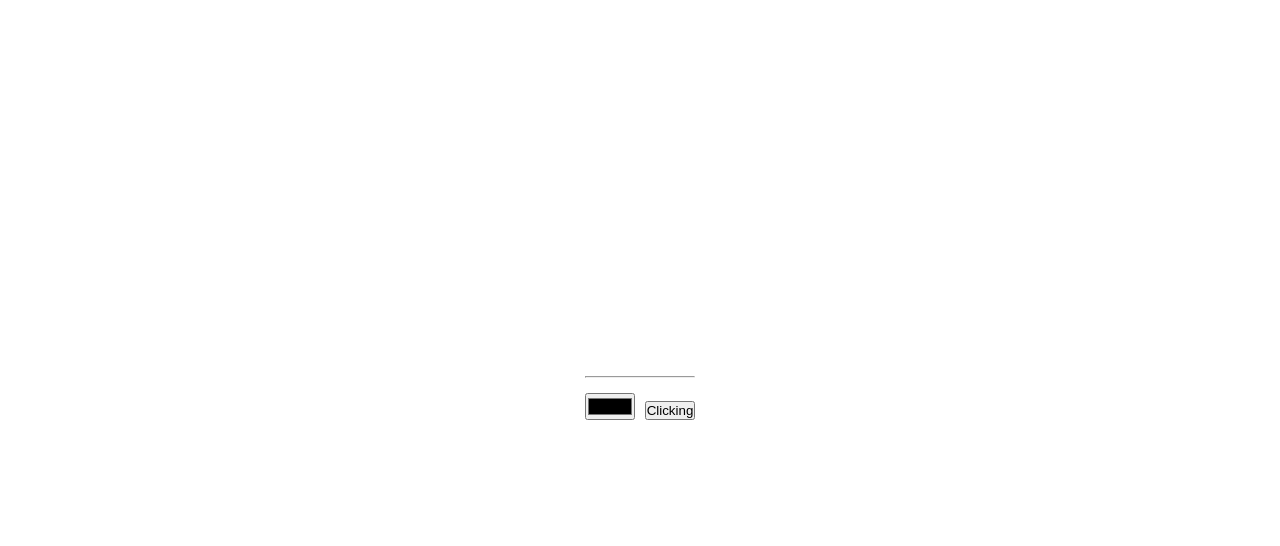
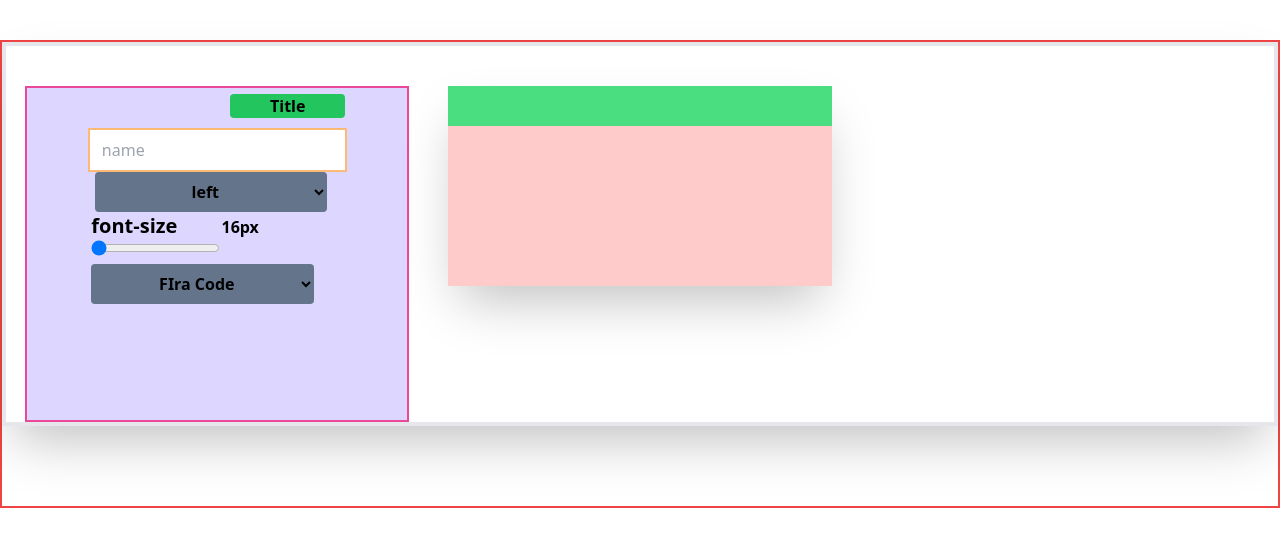
Before and after one commit to Habiba-007/DEV-ZONE, a plain HTML site: page all-events/index.html in a window 1280 px wide. Drawn offline with nearby package versions, Linux system fonts and the light colour scheme.

Commit message:
elimentor created

```diff
--- a/all-events/elementor.js
+++ b/all-events/elementor.js
@@ -0,0 +1,37 @@
+const inputElement = document.getElementById('title');
+const headingElement = document.getElementById('heading');
+const align = document.getElementById('align_input');
+const fsElement = document.getElementById('fs');
+const pxElement = document.getElementById('px')
+const famillyElement=document.getElementById('fontFamilly')
+
+inputElement.onkeyup = () => {
+  let inputValue = inputElement.value;
+  headingElement.innerHTML = inputValue;
+}
+// align.onchange = () => {
+//   const align_value = align.value;
+//   headingElement.style.textAlign = align_value;
+// }
+
+
+// catch the select tag =>
+align.onchange = () => {
+  const alignValue = align.value;
+  headingElement.style.textAlign = alignValue;
+}
+
+// now catch the font-size input tag (instant change means oninput-event fire hobe)
+fsElement.oninput = () => {
+  const fontInput = fsElement.value;
+  headingElement.style.fontSize = fontInput + "px"
+  // px-control and px-id was a html tag
+  pxElement.innerHTML = fontInput
+
+}
+
+//font-familly control->
+famillyElement.oninput = () => {
+  const famillyValue = famillyElement.value;
+  headingElement.style.fontFamily=famillyValue
+}
--- a/all-events/index.css
+++ b/all-events/index.css
@@ -1,12 +1,12 @@
-*{
+/* *{
   margin: 0px;
   padding: 0px;
-}
+} */
 
-.middle{
+/* .middle{
   display: flex;
   justify-content: center;
   align-items: center;
   height: 100vh;
   font-size: 40px;
-}
+} */
--- a/all-events/index.html
+++ b/all-events/index.html
@@ -1,24 +1,83 @@
 <!DOCTYPE html>
 <html lang="en">
+
 <head>
   <meta charset="UTF-8">
   <meta name="viewport" content="width=device-width, initial-scale=1.0">
   <title>Dev-Zone Class-4</title>
+  <!-- tailwind-link  -->
+  <script src="https://cdn.tailwindcss.com"></script>
+  <!-- css link  -->
   <link rel="stylesheet" href="/all-events/index.css">
 </head>
+
 <body class="middle">
 
-<div class="box">
+  <!-- <div class="box">
   <h1></h1>
   <hr>
   <input id="inputing" type="color" placeholder="Name">
   <button id="clicks">Clicking</button>
-  <!-- <br>
-  <hr> -->
-  <!-- <h1></h1> -->
-</div>
+  <br>
+  <hr>
+</div> -->
+  <!-- <div class=" h-[100px] w-[300px] border-2 mx-auto mt-20 font-bold shadow-xl container bg-green-300">
+  <h1 class="bg-red-100 flex justify-center items-center absolute ml-20 text-xl w-16 px-10 mt-2">Title</h1>
+  <input class=" position   mt-10 mx-20 border-2 border-orange-300" type="text" placeholder="name" id="">
+</div> -->
 
+  <main class="container border-2 border-red-500 my-10 mx-auto ">
+    <!-- parent-dv  -->
+    <div
+      class="grid md:grid-cols-2 lg:grid-cols-3 justify-center aligns-center mb-20 shadow-2xl border-4 h-96 overflow-hidden ">
+      <p class="bg-green-500 inline-block absolute mt-12   px-10 font-bold ml-56 rounded ">Title</p>
+
+      <!-- 1st-box   -->
+      <div class="border-2 w-96 h-auto mt-10 mx-auto position border-pink-500 bg-violet-200">
+        <input class=" border-2 border-orange-300 mb-20 flex mx-auto px-3 py-2 mt-10" type="text" placeholder="name"
+          id="title">
+
+        <!-- 3rd-box select tag-->
+        <div class="  -ml-3   -my-20 ">
+          <select class="bg-slate-500  mx-20 px-20 py-2 rounded flex text-center font-bold" name="" id="align_input">
+            <option class="font-bold text-yellow-900" value="left">left</option>
+            <option class="font-bold text-orange-900" value="center">center</option>
+            <option class="font-bold text-red-900" value="right">right</option>
+          </select>
+        </div>
+
+        <!-- 4th-box  -->
+        <div class="mt-20 mx-16">
+         <span class="text-xl font-bold">font-size</span>
+         <!-- 5th-Box span-tag(16px) -->
+          <span class="font-bold ml-10" id="px">16px</span>
+          <input class="flex" type="range" id="fs" step="1" value="16" min="16" max="100">
+        </div>
+
+        <!-- 6th-font-family-control (with select tag) -->
+        <div class="mt-2">
+          <select class="bg-slate-500  mx-20 px-10 py-2 rounded flex text-center font-bold ml-16 z-30" name="" id="fontFamilly">
+            <option class="font-bold text-yellow-900" value="Fira Code">FIra Code</option>
+            <option class="font-bold text-orange-900" value="MonoLisa">MonoLisa</option>
+            <option class="font-bold text-red-900" value="Menlo">Menlo</option>
+            <option class="font-bold text-red-900" value="Operator Mono">Operator Mono</option>
+            <option class="font-bold text-red-900" value="Dank Mono">Dank Mono</option>
+          </select>
+        </div>
+
+      </div>
+
+      <!-- 2nd-box -->
+      <div
+        class="  border-yellow-500 mb-6 mx-auto mt-10 w-96 h-[200px] shadow-2xl bg-green-400 overflow-hidden overflow-y-scroll">
+        <h1 id="heading" class="font-bold bg-red-200 mt-10  p-24"></h1>
+      </div>
+
+    </div>
+
+  </main>
 
   <script src="/all-events/elementor.js"></script>
 </body>
+
 </html>
```
